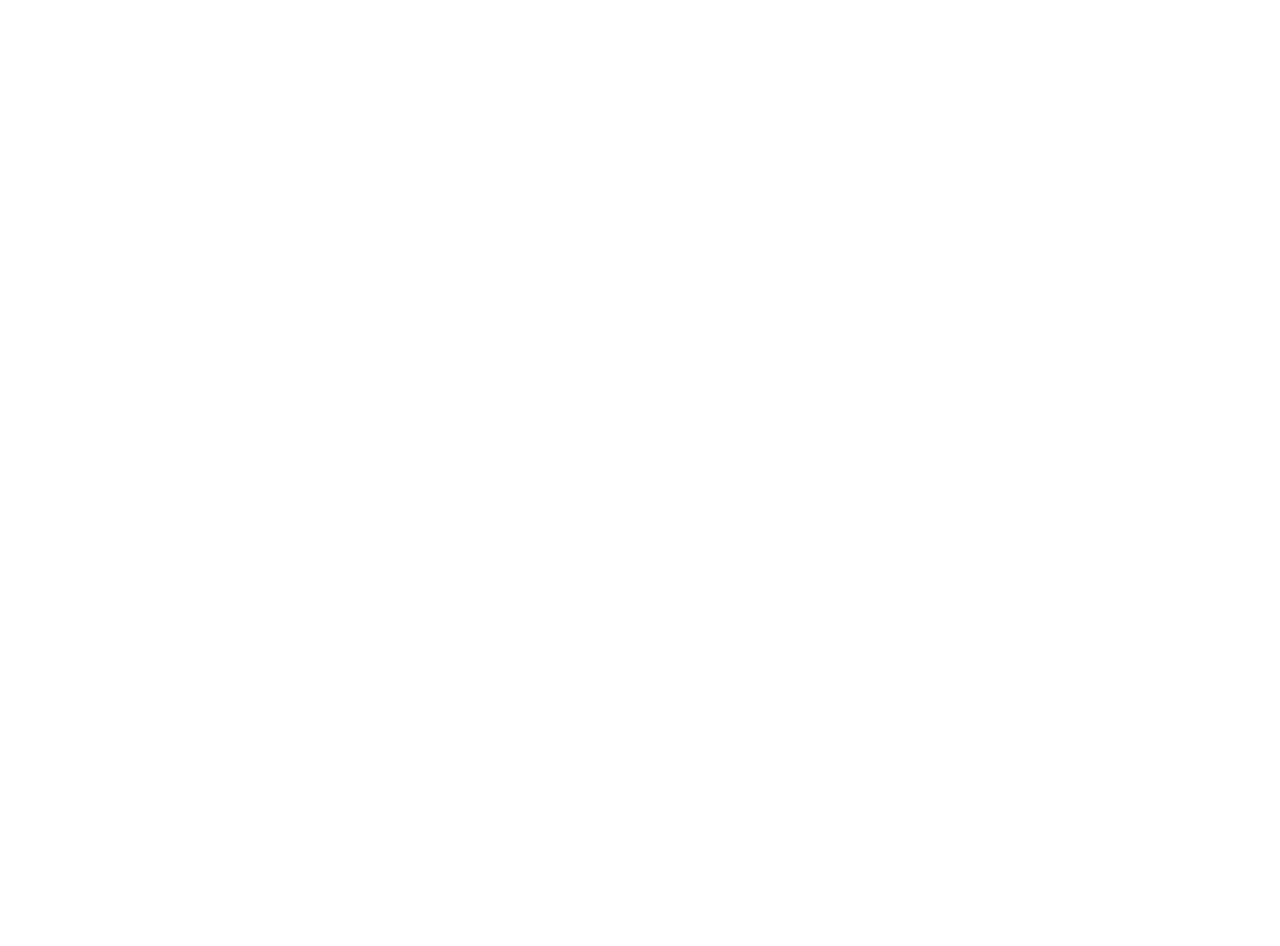
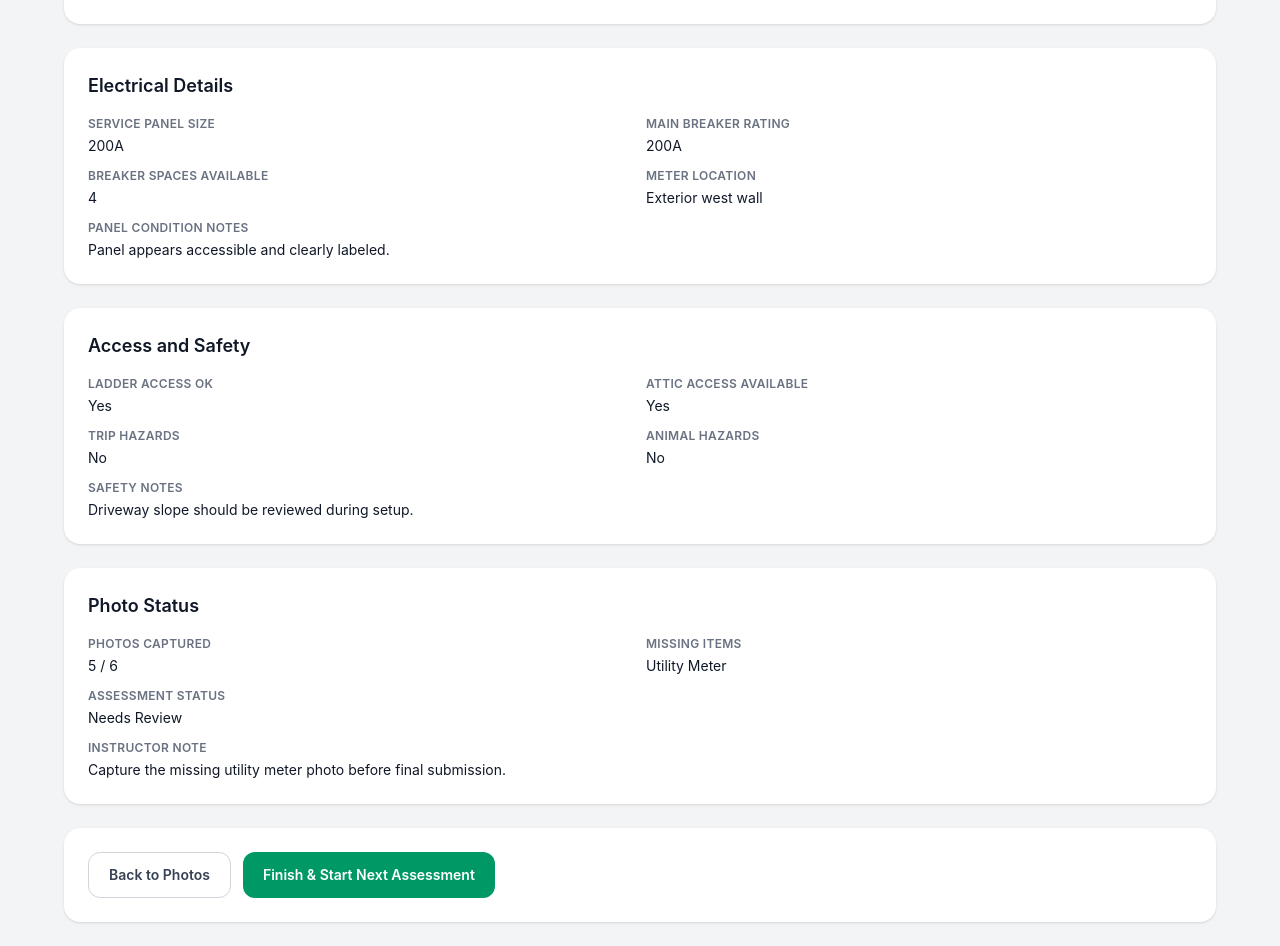
Before and after one commit to j-andrade619/solar-training-app, a React (Vite) app: page /site-eval/summary in a window 1280 px wide. Before the commit this address had no page. Shown: the part 580-1526 px from the top of the page. Before the commit the page ends 800 px from the top, so only its background shows below. Built offline with nearby package versions, Linux system fonts and the light colour scheme.

Commit message:
updated read me, finish v1 site evaluation workflow

```diff
--- a/src/pages/AssessmentSummaryPage.jsx
+++ b/src/pages/AssessmentSummaryPage.jsx
@@ -1,3 +1,5 @@
+import { Link, useNavigate } from 'react-router-dom'
+
 function SummaryCard({ title, items }) {
   return (
     <section className="rounded-2xl bg-white p-6 shadow-sm">
@@ -5,7 +7,7 @@
 
       <div className="mt-4 grid gap-3 sm:grid-cols-2">
         {items.map((item) => (
-          <div key={item.label}>
+          <div key={item.label} className={item.fullWidth ? 'sm:col-span-2' : ''}>
             <p className="text-xs font-semibold uppercase tracking-wide text-gray-500">
               {item.label}
             </p>
@@ -18,6 +20,8 @@
 }
 
 function AssessmentSummaryPage() {
+  const navigate = useNavigate()
+
   const summaryData = {
     assessmentInfo: [
       { label: 'Site Name', value: 'CleanTech Training House' },
@@ -49,21 +53,24 @@
     ],
     photoStatus: [
       { label: 'Photos Captured', value: '5 / 6' },
-      { label: 'Missing Photo', value: 'Utility Meter' },
+      { label: 'Missing Items', value: 'Utility Meter' },
       { label: 'Assessment Status', value: 'Needs Review' },
-      { label: 'Instructor Note', value: 'Capture missing meter photo before final submission.' },
+      {
+        label: 'Instructor Note',
+        value: 'Capture the missing utility meter photo before final submission.',
+        fullWidth: true,
+      },
     ],
   }
 
   return (
-    <main className="min-h-screen bg-gray-100 p-6">
+    <main className="min-h-screen bg-gray-100 px-4 py-6 text-left sm:px-6">
       <div className="mx-auto max-w-6xl space-y-6">
         <section className="rounded-2xl bg-white p-6 shadow-sm">
-          <h1 className="text-3xl font-bold text-gray-900">
-            Assessment Summary
-          </h1>
+          <h1 className="text-3xl font-bold text-gray-900">Assessment Summary</h1>
           <p className="mt-2 text-sm text-gray-600">
-            Review all site details and photo requirements before completing the assessment.
+            Review all site details and photo requirements before completing the
+            assessment.
           </p>
         </section>
 
@@ -75,18 +82,19 @@
 
         <section className="rounded-2xl bg-white p-6 shadow-sm">
           <div className="flex flex-col gap-3 sm:flex-row">
-            <a
-              href="/site-eval/photos"
+            <Link
+              to="/site-eval/photos"
               className="inline-flex items-center justify-center rounded-xl border border-gray-300 bg-white px-5 py-3 text-sm font-semibold text-gray-700 transition hover:bg-gray-50"
             >
               Back to Photos
-            </a>
+            </Link>
 
             <button
               type="button"
+              onClick={() => navigate('/site-eval')}
               className="inline-flex items-center justify-center rounded-xl bg-emerald-600 px-5 py-3 text-sm font-semibold text-white transition hover:bg-emerald-700"
             >
-              Complete Assessment
+              Finish & Start Next Assessment
             </button>
           </div>
         </section>
--- a/src/routes/AppRoutes.jsx
+++ b/src/routes/AppRoutes.jsx
@@ -2,6 +2,7 @@
 import AssessmentFormPage from '../pages/AssessmentFormPage'
 import PhotoCapturePage from '../pages/PhotoCapturePage'
 import SiteEvalHomePage from '../pages/SiteEvalHomePage'
+import AssessmentSummaryPage from '../pages/AssessmentSummaryPage'
 
 function HomePage() {
   return (
@@ -19,6 +20,7 @@
       <Route path="/site-eval" element={<SiteEvalHomePage />} />
       <Route path="/site-eval/form" element={<AssessmentFormPage />} />
       <Route path="/site-eval/photos" element={<PhotoCapturePage />} />
+      <Route path="/site-eval/summary" element={<AssessmentSummaryPage />} />
     </Routes>
   )
 }
```
Also changed, not shown: 1 other file (tests, documents, lock files or other folders).
